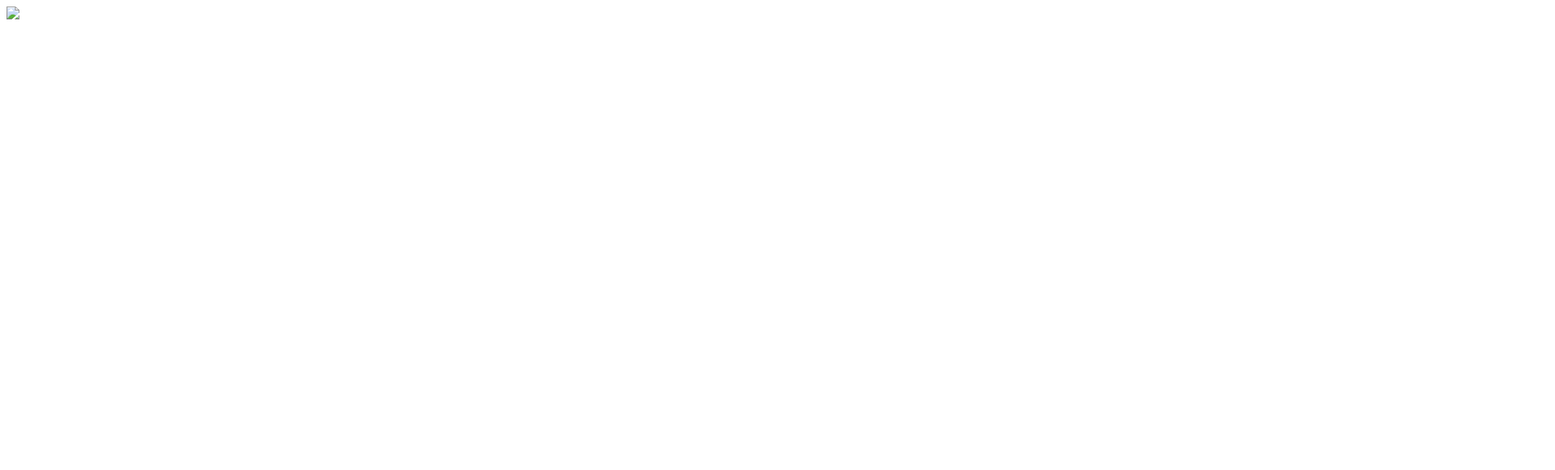
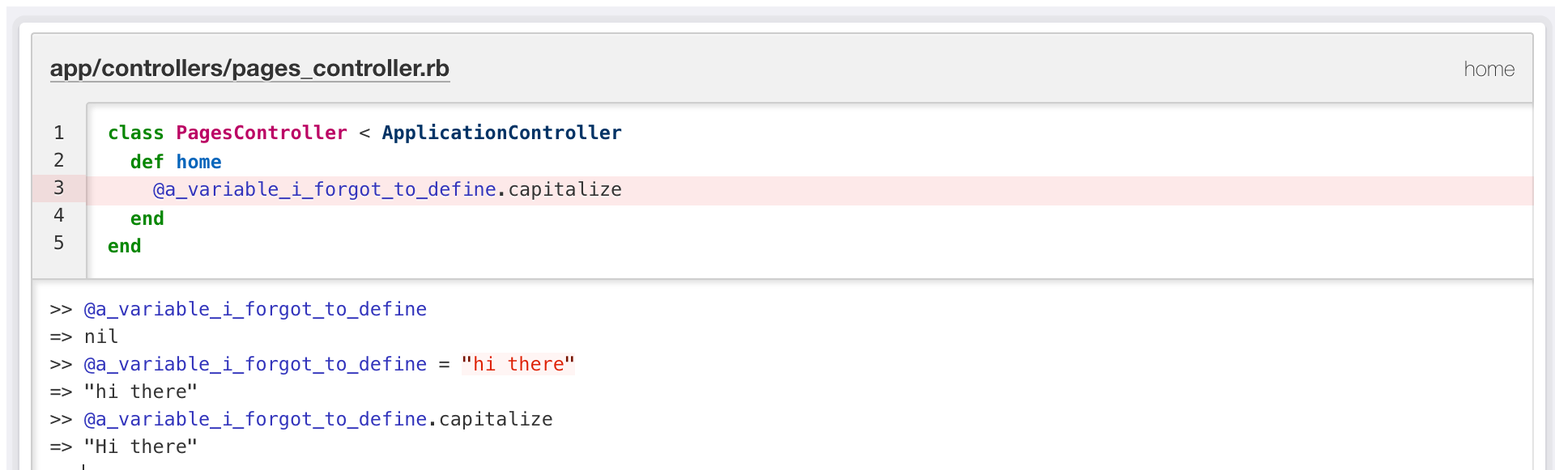
Before and after one commit to firstdraft/console_ip_whitelist, a plain HTML site: page docs/index.html in a window 1280 px wide. Shown: the top 581 px of the page at 81% size, 1920 px wide, since content can reach past the window. Drawn offline with Linux system fonts and the light colour scheme; the site is published under a folder, as on GitHub Pages, so addresses that start at the root find nothing.

Commit message:
Trigger rebuild

```diff
--- a/docs/index.html
+++ b/docs/index.html
@@ -1 +1 @@
-<img src="/better_errors_diagram.png">
+<img src="better_errors_diagram.png">
```
